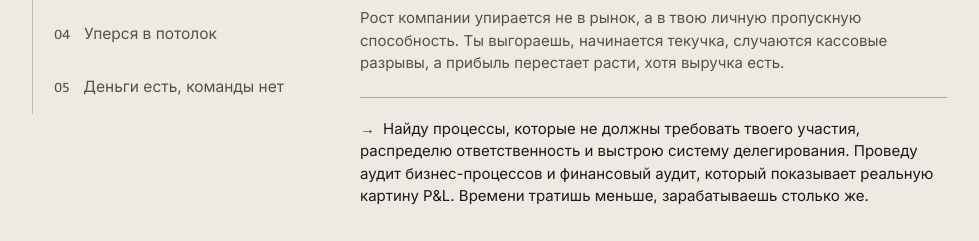
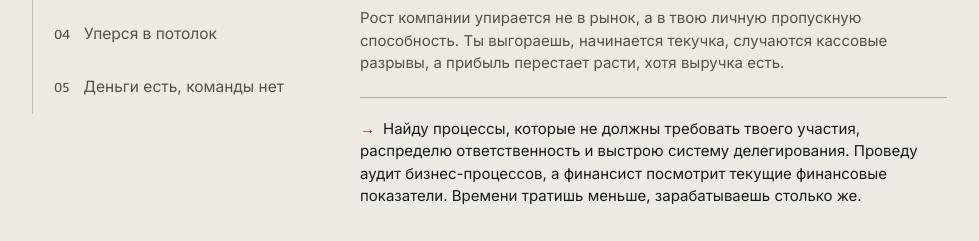
Before and after one commit to gsfadeev/gsf.website, a plain HTML site: page index.html in a window 1280 px wide. Shown: the part 1914-2155 px from the top of the page, without its empty margins (150-1129 px from the left). Drawn offline with nearby package versions, Linux system fonts and the light colour scheme.

Commit message:
Клиентам 01: финансист смотрит текущие показатели вместо фин аудита
Co-Authored-By: Claude Opus 5.5 <noreply@anthropic.com>
Claude-Session: https://claude.ai/code/session_013qRA78S92ZeFjYniCHj8jV

```diff
--- a/index.html
+++ b/index.html
@@ -1358,7 +1358,7 @@
           <h3>На тебе держится весь бизнес. Так и было задумано?</h3>
           <p>Бизнес прибыльный и работающий, но почти каждое решение, согласование и контроль до сих пор проходят через тебя. Команда уже выросла до 5-20-100 человек, а свободного времени становится все меньше.</p>
           <p>Рост компании упирается не в рынок, а в твою личную пропускную способность. Ты выгораешь, начинается текучка, случаются кассовые разрывы, а прибыль перестает расти, хотя выручка есть.</p>
-          <div class="solution"><span class="solution-mark">→</span>Найду процессы, которые не должны требовать твоего участия, распределю ответственность и выстрою систему делегирования. Проведу аудит бизнес-процессов и финансовый аудит, который показывает реальную картину P&amp;L. Времени тратишь меньше, зарабатываешь столько же.</div>
+          <div class="solution"><span class="solution-mark">→</span>Найду процессы, которые не должны требовать твоего участия, распределю ответственность и выстрою систему делегирования. Проведу аудит бизнес-процессов, а финансист посмотрит текущие финансовые показатели. Времени тратишь меньше, зарабатываешь столько же.</div>
         </div>
 
         <div class="client-panel" data-panel="1">
```
